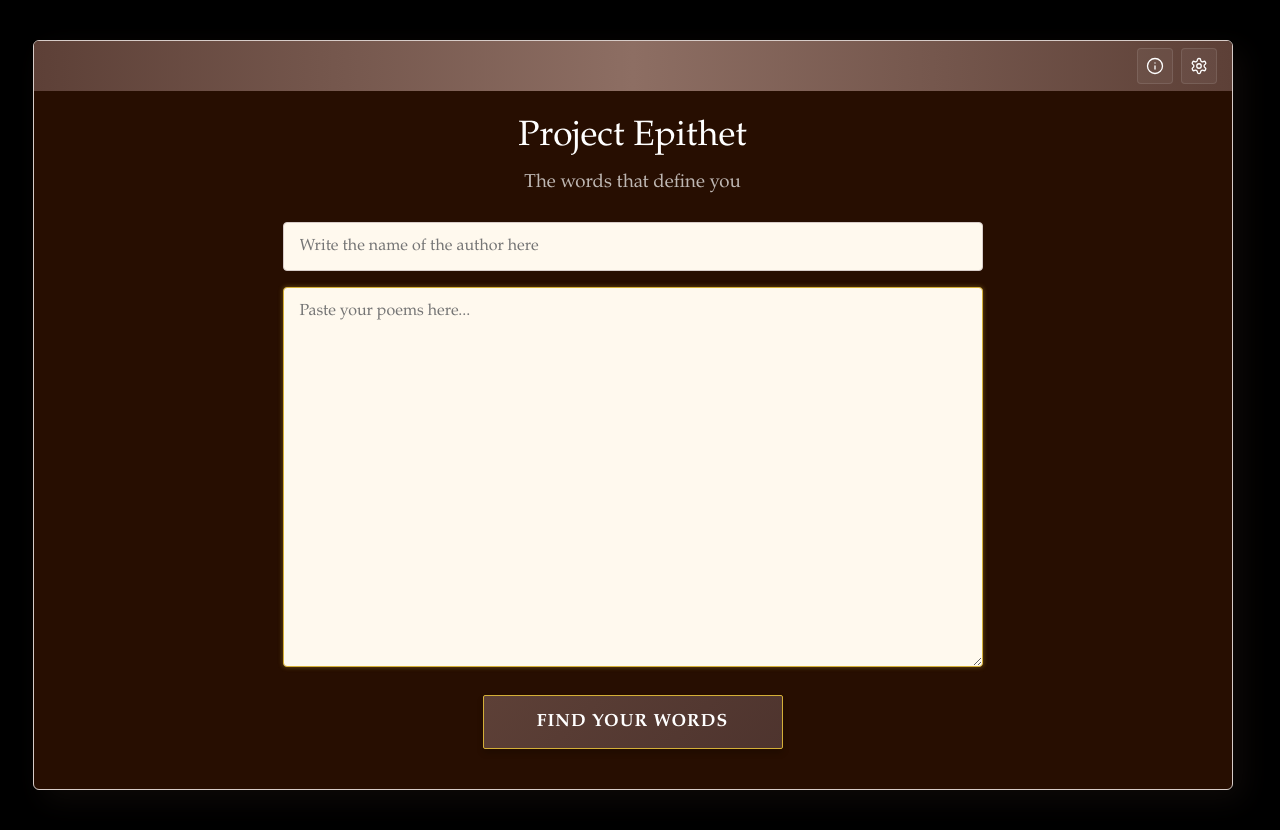
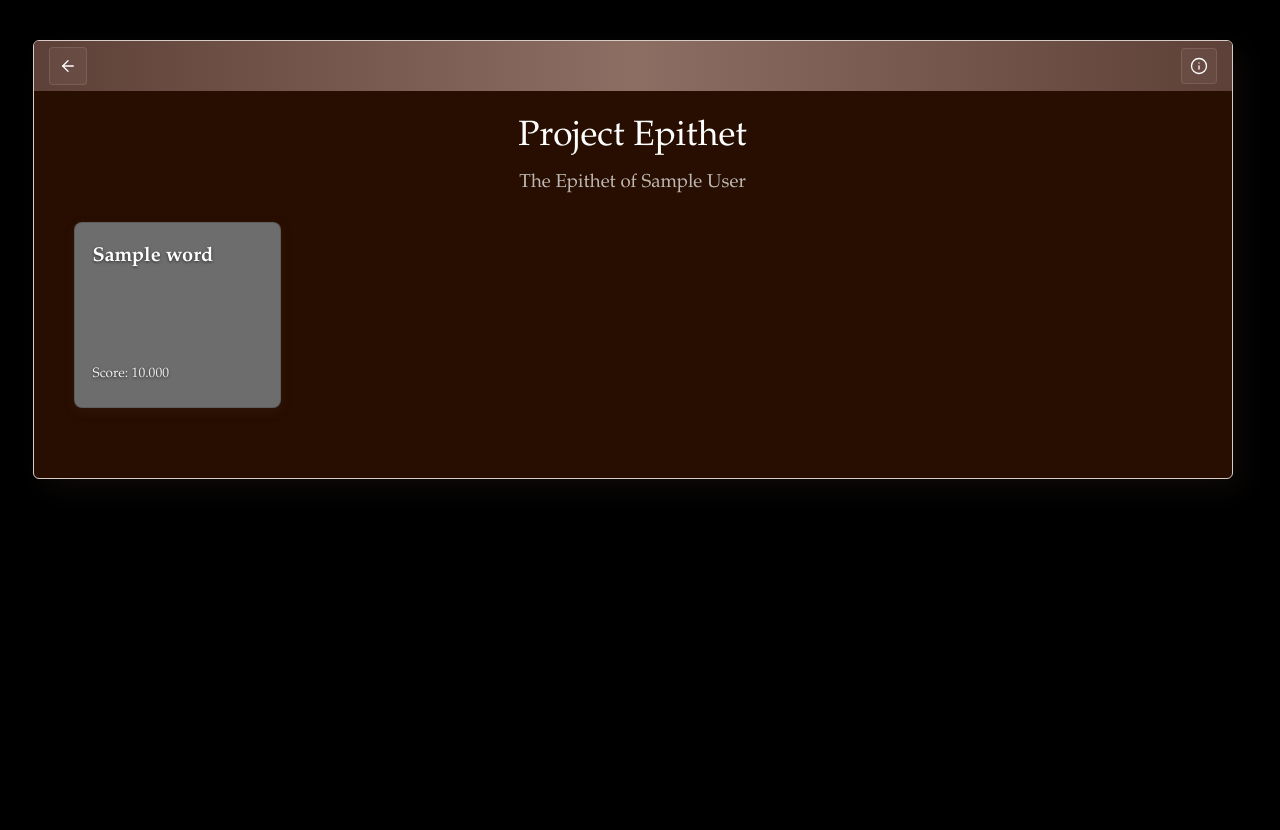
Before and after one commit to Janos33/Project-Epithet, a Flask app: template app/templates/index.html in a window 1280 px wide. After the commit the page ends 479 px from the top, so only its background shows below. Run offline with Flask 3, Linux system fonts and the light colour scheme; the template is opened without the code that fills it: most values are stand-ins (such as "Sample title", 1, 10 or a date in 2020); parts of the project's set-up code (start-up, migrations or seed data) failed here and were passed over.

Commit message:
refactor: consolidate frontend templates to simplify future expansion
- Merged base, index, and results HTML files into one unified template.
- Replaced separate page loads with Jinja conditional rendering.
- Updated main.py routes to point exclusively to the single template.
- Simplified swap.js to handle UI loading state safely.

```diff
--- a/app/main.py
+++ b/app/main.py
@@ -35,7 +35,7 @@ def results():
 
     # 2. Guard against completely empty submissions
     if not poem_text or not poem_text.strip():
-        return render_template("results.html", keywords=[])
+        return render_template("index.html", keywords=[])
 
     # 3. Run pipeline
     results = extractor.extract(poem_text, weights)
@@ -43,7 +43,7 @@ def results():
     if results is None:
         results = []
 
-    return render_template("results.html", keywords=results, author=author_name)
+    return render_template("index.html", keywords=results, author=author_name)
 
 
 if __name__ == "__main__":
--- /dev/null
+++ b/app/static/js/swap.js
@@ -0,0 +1,13 @@
+document.addEventListener("DOMContentLoaded", () => {
+  const form = document.querySelector(".app-form");
+
+  if (form) {
+    form.addEventListener("submit", () => {
+      const submitBtn = form.querySelector(".primary-submit-btn");
+
+      submitBtn.textContent = "Finding your words...";
+      submitBtn.style.cursor = "wait";
+      submitBtn.style.opacity = "0.7";
+    });
+  }
+});
--- a/app/templates/base.html
+++ /dev/null
@@ -1,82 +0,0 @@
-<!doctype html>
-<html lang="en">
-  <head>
-    <meta charset="UTF-8" />
-    <meta name="viewport" content="width=device-width, initial-scale=1.0" />
-    <title>{% block title %}Project Epithet{% endblock %}</title>
-    <link rel="stylesheet" href="{{ url_for('static', filename='style.css') }}" />
-    <script src="{{ url_for('static', filename='script.js') }}" defer></script>
-  </head>
-  <body>
-    <main class="{% block wrapper_class %}page-wrapper{% endblock %} app-window">
-      <header class="window-header">
-        {% block header_nav %}{% endblock %}
-
-        <div class="window-actions">
-          <button type="button" class="window-icon-btn info-btn" aria-label="Info" id="info-btn">
-            <svg
-              width="16"
-              height="16"
-              viewBox="0 0 24 24"
-              fill="none"
-              stroke="currentColor"
-              stroke-width="1.75"
-              stroke-linecap="round"
-              stroke-linejoin="round"
-            >
-              <circle cx="12" cy="12" r="10"></circle>
-              <line x1="12" y1="16" x2="12" y2="12"></line>
-              <line x1="12" y1="8" x2="12.01" y2="8"></line>
-            </svg>
-          </button>
-
-          {% block settings_button %} {% endblock %}
-        </div>
-      </header>
-
-      {% block content %}{% endblock %}
-    </main>
-
-    <!-- Info Modal -->
-    <dialog id="info-modal" class="modal-dialog">
-      <div class="modal-content">
-        <div class="modal-header">
-          <h2>About Project Epithet</h2>
-          <button
-            type="button"
-            class="modal-close-btn"
-            id="close-info-modal"
-            aria-label="Close dialog"
-          >
-            &times;
-          </button>
-        </div>
-
-        <div class="modal-body">
-          <p>
-            Discover the words that define your writing. <strong>Project Epithet</strong> is a
-            graph-based NLP engine that attempts to describe you based on your work, and also
-            compare you to others.
-          </p>
-          <p>
-            The poems are processed entirely within your browser using decentralized client-side
-            statistical processing. Because your text is converted into abstract numerical
-            embeddings locally on your own device, the raw poetry or prose you write is never sent
-            across the internet or stored on external servers, ensuring complete privacy and data
-            anonymity.
-          </p>
-          <p>
-            <a href="https://github.com/Janos33/Epithet">Github link</a>
-          </p>
-          <p>
-            <a href="https://huggingface.co/datasets/DanFosing/public-domain-poetry"
-              >Source of poems used for this project</a
-            >
-          </p>
-        </div>
-      </div>
-    </dialog>
-
-    {% block settings_modal %} {% endblock %}
-  </body>
-</html>
--- a/app/templates/index.html
+++ b/app/templates/index.html
@@ -1,5 +1,69 @@
-{% extends "base.html" %} {% block title %}Project Epithet{% endblock %} {% block settings_button %}
-<button type="button" class="window-icon-btn settings-btn" aria-label="Options" id="settings-btn">
+<!doctype html>
+<html lang="en">
+  <head>
+    <meta charset="UTF-8" />
+    <meta name="viewport" content="width=device-width, initial-scale=1.0" />
+    <title>
+      {% if keywords is defined %} Project Epithet - Results {% else %} Project Epithet {% endif %}
+    </title>
+    <link rel="stylesheet" href="{{ url_for('static', filename='css/style.css') }}" />
+    <script src="{{ url_for('static', filename='js/script.js') }}" defer></script>
+    <script src="{{ url_for('static', filename='js/swap.js') }}" defer></script>
+  </head>
+  <body>
+    <!-- FIXED: Strictly toggles the CSS wrapper class based on the state -->
+    <main
+      class="{% if keywords is defined %}results-container{% else %}page-wrapper{% endif %} app-window"
+    >
+      <header class="window-header">
+        <!-- Header Navigation (Back button, shown only on results) -->
+        {% if keywords is defined %}
+        <nav>
+          <a href="{{ url_for('index') }}" class="window-icon-btn" aria-label="New Poem">
+            <svg
+              width="16"
+              height="16"
+              viewBox="0 0 24 24"
+              fill="none"
+              stroke="currentColor"
+              stroke-width="1.75"
+              stroke-linecap="round"
+              stroke-linejoin="round"
+            >
+              <line x1="19" y1="12" x2="5" y2="12"></line>
+              <polyline points="12 19 5 12 12 5"></polyline>
+            </svg>
+          </a>
+        </nav>
+        {% endif %}
+
+        <div class="window-actions">
+          <!-- Info Button (Always visible) -->
+          <button type="button" class="window-icon-btn info-btn" aria-label="Info" id="info-btn">
+            <svg
+              width="16"
+              height="16"
+              viewBox="0 0 24 24"
+              fill="none"
+              stroke="currentColor"
+              stroke-width="1.75"
+              stroke-linecap="round"
+              stroke-linejoin="round"
+            >
+              <circle cx="12" cy="12" r="10"></circle>
+              <line x1="12" y1="16" x2="12" y2="12"></line>
+              <line x1="12" y1="8" x2="12.01" y2="8"></line>
+            </svg>
+          </button>
+
+          <!-- Settings Button (Shown only on form) -->
+          {% if keywords is undefined %}
+          <button
+            type="button"
+            class="window-icon-btn settings-btn"
+            aria-label="Options"
+            id="settings-btn"
+          >
             <svg
               width="16"
               height="16"
@@ -16,7 +80,169 @@
               <circle cx="12" cy="12" r="3"></circle>
             </svg>
           </button>
-{% endblock %} {% block settings_modal %}
+          {% endif %}
+        </div>
+      </header>
+
+      <!-- MAIN CONTENT -->
+      {% if keywords is defined %}
+
+      <!-- RESULTS VIEW -->
+      <div class="header-block">
+        <h1 class="heading-light">Project Epithet</h1>
+        <p class="subtitle">
+          {% if author and author.strip() %} The Epithet of {{ author }} {% else %} An Epithet {%
+          endif %}
+        </p>
+      </div>
+
+      <div class="keyword-grid">
+        {% for kw in keywords %}
+        <div class="keyword-card" style="--card-accent: {{ kw.color }};">
+          <div class="keyword-header">
+            <span class="keyword-text">{{ kw.word }}</span>
+          </div>
+          <span class="keyword-score">Score: {{ "%.3f"|format(kw.score or 0) }}</span>
+        </div>
+        {% else %}
+        <p class="empty-state">No matching neighborhoods or keywords found for this poem.</p>
+        {% endfor %}
+      </div>
+
+      {% else %}
+
+      <!-- FORM VIEW -->
+      <form action="{{ url_for('results') }}" method="POST" class="app-form">
+        <div class="form-container">
+          <div class="header-block">
+            <h1 class="heading-light">Project Epithet</h1>
+            <p class="subtitle">The words that define you</p>
+          </div>
+          <div class="form-content">
+            <label for="author_name" class="visually-hidden">Author Name</label>
+            <input
+              type="text"
+              id="author_name"
+              name="author_name"
+              placeholder="Write the name of the author here"
+              class="sync-input"
+            />
+
+            <label for="poem_text" class="visually-hidden">Poem or Text Entry</label>
+            <textarea
+              name="poem_text"
+              id="poem_text"
+              rows="12"
+              placeholder="Paste your poems here..."
+              class="sync-input"
+              autofocus
+              required
+            ></textarea>
+
+            <!-- Hidden Inputs to store slider data from the modal -->
+            <input
+              type="range"
+              id="form-closeness-slider"
+              name="emotional_weight"
+              min="0"
+              max="100"
+              value="60"
+              step="5"
+              hidden
+            />
+            <input
+              type="range"
+              id="form-granularity-slider"
+              name="line_weight"
+              min="0"
+              max="100"
+              value="85"
+              step="5"
+              hidden
+            />
+            <input
+              type="range"
+              id="form-context-slider"
+              name="context_line_amount"
+              min="5"
+              max="100"
+              value="10"
+              step="5"
+              hidden
+            />
+            <input
+              type="range"
+              id="form-connections-slider"
+              name="neighborhood_amount"
+              min="10"
+              max="200"
+              value="40"
+              step="10"
+              hidden
+            />
+            <input
+              type="range"
+              id="form-results-slider"
+              name="max_results"
+              min="20"
+              max="200"
+              value="20"
+              step="20"
+              hidden
+            />
+
+            <div class="form-submit-wrapper">
+              <button type="submit" class="primary-submit-btn">Find your words</button>
+            </div>
+          </div>
+        </div>
+      </form>
+
+      {% endif %}
+    </main>
+
+    <!-- Info Modal (Always included in DOM) -->
+    <dialog id="info-modal" class="modal-dialog">
+      <div class="modal-content">
+        <div class="modal-header">
+          <h2>About Project Epithet</h2>
+          <button
+            type="button"
+            class="modal-close-btn"
+            id="close-info-modal"
+            aria-label="Close dialog"
+          >
+            &times;
+          </button>
+        </div>
+
+        <div class="modal-body">
+          <p>
+            Discover the words that define your writing. <strong>Project Epithet</strong> is a
+            graph-based NLP engine that attempts to describe you based on your work, and also
+            compare you to others.
+          </p>
+          <p>
+            The poems are processed entirely within your browser using decentralized client-side
+            statistical processing. Because your text is converted into abstract numerical
+            embeddings locally on your own device, the raw poetry or prose you write is never sent
+            across the internet or stored on external servers, ensuring complete privacy and data
+            anonymity.
+          </p>
+          <p>
+            <a href="https://github.com/Janos33/Epithet">Github link</a>
+          </p>
+          <p>
+            <a href="https://huggingface.co/datasets/DanFosing/public-domain-poetry"
+              >Source of poems used for this project</a
+            >
+          </p>
+        </div>
+      </div>
+    </dialog>
+
+    <!-- Settings Modal (Shown only on form) -->
+    {% if keywords is undefined %}
     <dialog id="settings-modal" class="modal-dialog">
       <div class="modal-content">
         <div class="modal-header">
@@ -47,6 +273,7 @@
                   The feel of the poem
                 </button>
               </div>
+
               <!-- Slider 1 -->
               <label class="setting-label">The engine should aim for:</label>
               <div class="two-sided-slider-container">
@@ -140,88 +367,6 @@
         </div>
       </div>
     </dialog>
-{% endblock %} {% block content %}
-<form action="{{ url_for('results') }}" method="POST" class="app-form">
-  <div class="form-container">
-    <div class="header-block">
-      <h1 class="heading-light">Project Epithet</h1>
-      <p class="subtitle">The words that define you</p>
-    </div>
-    <div class="form-content">
-      <label for="author_name" class="visually-hidden">Author Name</label>
-      <input
-        type="text"
-        id="author_name"
-        name="author_name"
-        placeholder="Write the name of the author here"
-        class="sync-input"
-      />
-      <label for="poem_text" class="visually-hidden">Poem or Text Entry</label>
-      <textarea
-        name="poem_text"
-        id="poem_text"
-        rows="12"
-        placeholder="Paste your poems here..."
-        class="sync-input"
-        autofocus
-        required
-      ></textarea>
-
-      <input
-        type="range"
-        id="form-closeness-slider"
-        name="emotional_weight"
-        min="0"
-        max="100"
-        value="60"
-        step="5"
-        hidden
-      />
-      <input
-        type="range"
-        id="form-granularity-slider"
-        name="line_weight"
-        min="0"
-        max="100"
-        value="85"
-        step="5"
-        hidden
-      />
-      <input
-        type="range"
-        id="form-context-slider"
-        name="context_line_amount"
-        min="5"
-        max="100"
-        value="10"
-        step="5"
-        hidden
-      />
-      <input
-        type="range"
-        id="form-connections-slider"
-        name="neighborhood_amount"
-        min="10"
-        max="200"
-        value="40"
-        step="10"
-        hidden
-      />
-      <input
-        type="range"
-        id="form-results-slider"
-        name="max_results"
-        min="20"
-        max="200"
-        value="20"
-        step="20"
-        hidden
-      />
-
-      <div class="form-submit-wrapper">
-        <button type="submit" class="primary-submit-btn">Find your words</button>
-      </div>
-    </div>
-  </div>
-</form>
-{% endblock %}
+    {% endif %}
+  </body>
+</html>
```
Also changed, not shown: app/templates/results.html (deleted, +0 -41 lines), app/static/css/style.css (renamed from app/static/style.css), app/static/js/script.js (renamed from app/static/script.js). Lines whose indentation alone changed are shown as unchanged.
